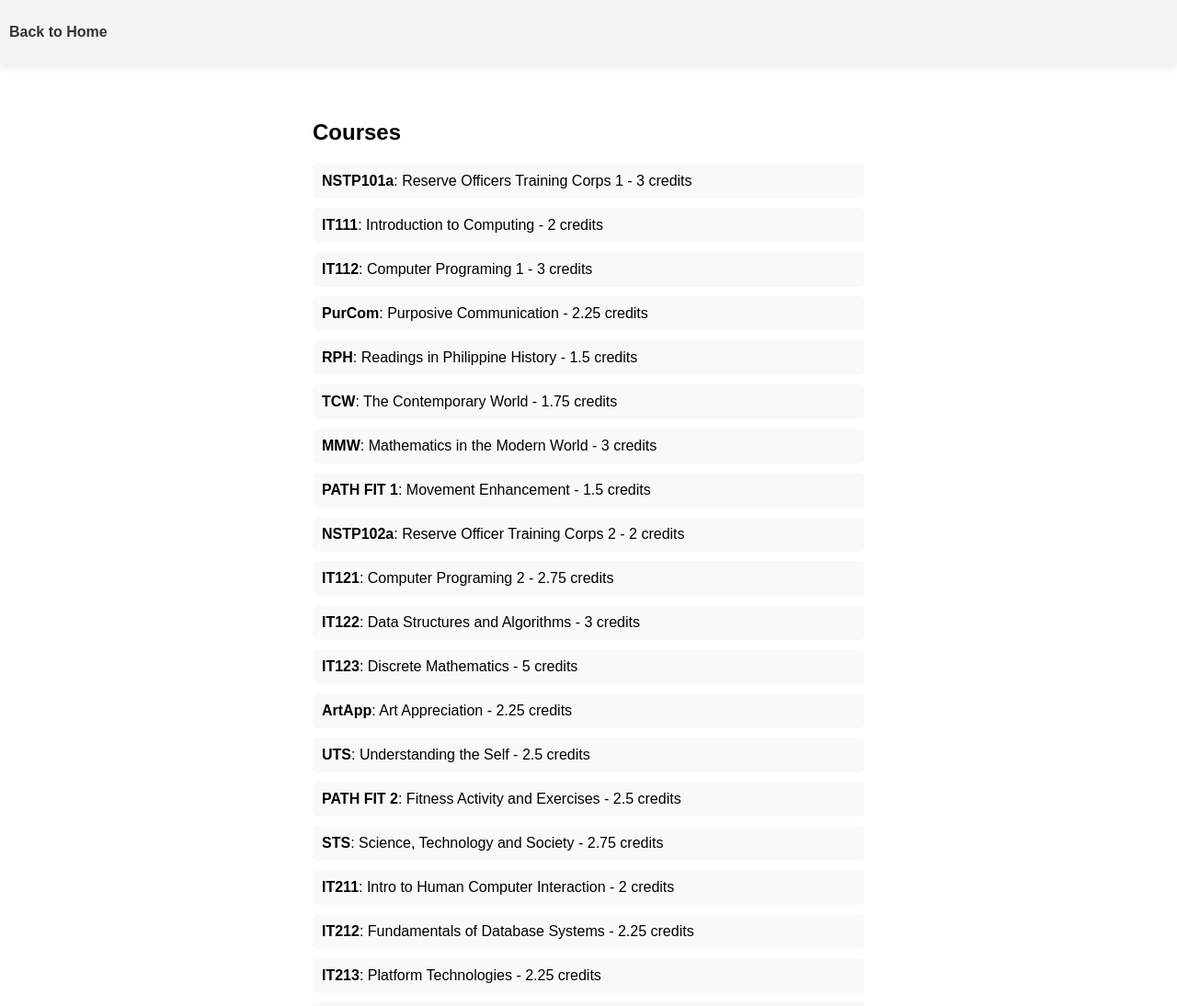
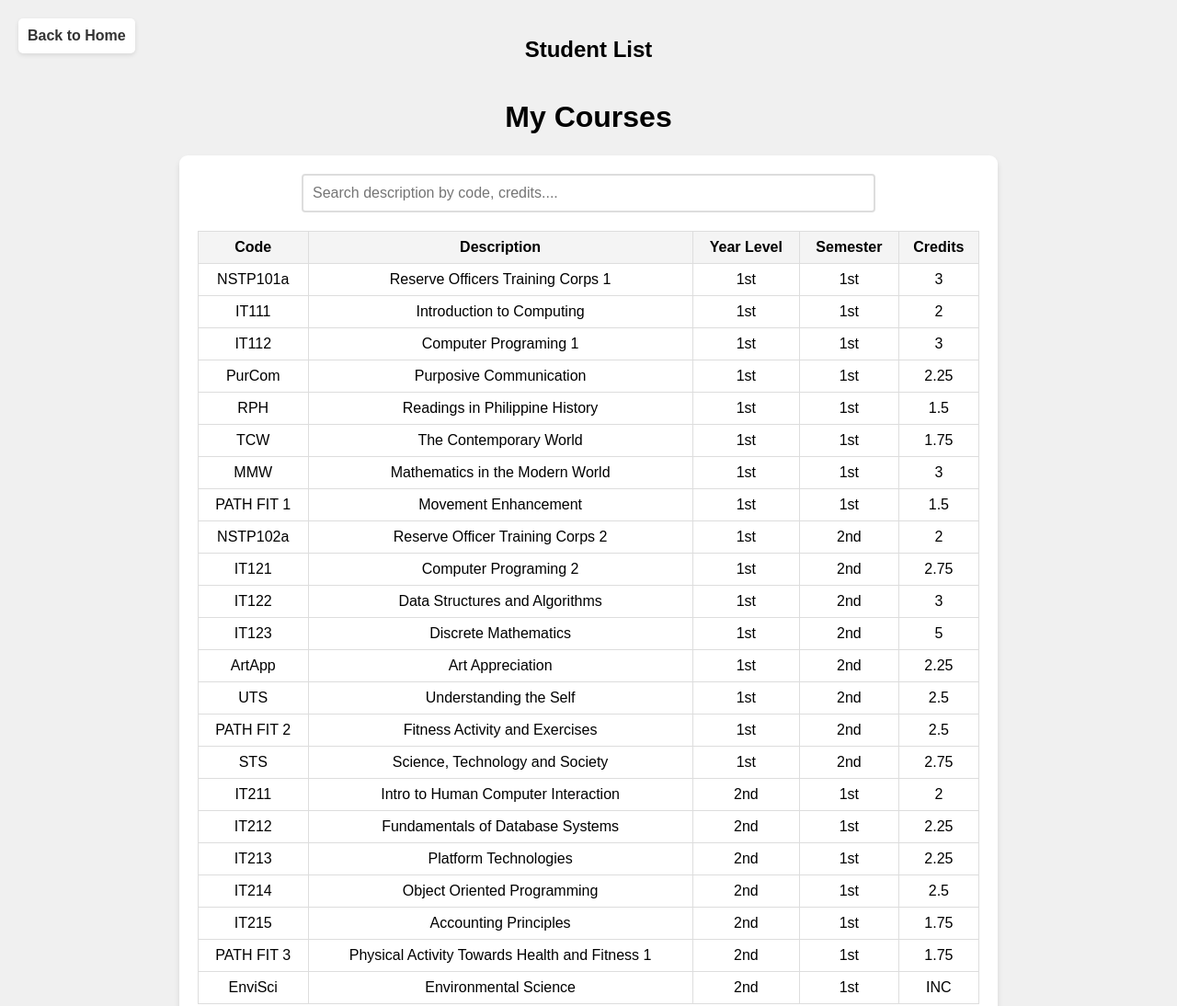
Before and after one commit to llacuna750/courses.json, a plain HTML site: page index.html in a window 1280 px wide. Shown: the top 1094 px of the page at 92% size. Drawn offline with Linux system fonts and the light colour scheme.

Commit message:
Update index.html

```diff
--- a/index.html
+++ b/index.html
@@ -5,58 +5,170 @@
     <meta name="viewport" content="width=device-width, initial-scale=1.0">
     <title>Course List</title>
     <style>
-        body { margin: 0; font-family: Arial, sans-serif; }
-        .course-container { max-width: 600px; margin: auto; padding: 20px; }
-        .course { background: #f4f4f4; margin: 10px 0; padding: 10px; border-radius: 5px; }
-
+        body {
+            margin: 0;
+            font-family: Arial, sans-serif;
+            display: flex;
+            flex-direction: column;
+            align-items: center;
+            padding: 20px;
+            background-color: #f0f0f0;
+        }
         .home {
-            padding: 10px 0;
-            background-color: #f4f4f4;
-            box-shadow: 0 2px 10px rgba(0,0,0,0.1);
-            margin-top: 0em;
-
-            p {
-                padding: 0 10px;
-            }
+            position: fixed;
+            top: 20px;
+            left: 20px;
+            z-index: 10;
         }
         .home a {
             text-decoration: none;
             color: #333;
             font-weight: bold;
+            padding: 10px;
+            display: inline-block;
+            background-color: white;
+            border-radius: 5px;
+            box-shadow: 0 2px 5px rgba(0,0,0,0.1);
+        }
+        .mycourses {
+            margin-bottom: 1px;
         }
         .course-container {
+            max-width: 850px;
+            width: 100%;
+            background-color: white;
+            padding: 20px;
+            box-shadow: 0 4px 6px rgba(0,0,0,0.1);
+            border-radius: 9px;
+        }
+        #search-container {
+            margin-bottom: 20px;
+            width: 100%;
+            display: flex;
+            justify-content: center;
+        }
+        #search-input {
+            width: 100%;
             max-width: 600px;
-            margin: 20px auto;
-            padding: 20px;
+            padding: 10px;
+            font-size: 16px;
+            border: 2px solid #ddd;
+            border-radius: 4px;
         }
-        .course {
-            background: #f9f9f9;
-            margin: 10px 0;
-            padding: 10px;
-            border-radius: 5px;
+        table {
+            width: 100%;
+            border-collapse: collapse;
+            padding:
+        }
+        th, td {
+            border: 1px solid #ddd;
+            padding: 8px;
+            text-align: center;
+        }
+        th {
+            background-color: #f4f4f4;
+            font-weight: bold;
         }
     </style>
 </head>
 <body>
-    <header class="home">
-        <p><a href="https://llacuna750.github.io/">Back to Home</a></p>
-    </header>
+    <div class="home">
+        <a href="https://llacuna750.github.io/">Back to Home</a>
+    </div>
+
+    <div class="page-content">
+        <h2>Student List</h2>
+        <ul id="student-list" class="card-body"></ul>
+    </div>
+
+    <div class="mycourses">
+        <h1>My Courses</h1>
+    </div>
+
+
 
     <div class="course-container">
-        <h2>Courses</h2>
-        <div id="courses"></div>
+        <div id="search-container">
+            <input type="text" id="search-input" placeholder="Search description by code, credits....">
+        </div>
+
+        <table>
+            <thead>
+                <tr>
+                    <th>Code</th>
+                    <th>Description</th>
+                    <th>Year Level</th>
+                    <th>Semester</th>
+                    <th>Credits</th>
+                </tr>
+            </thead>
+            <tbody id="courses-table"></tbody>
+        </table>
     </div>
 
     <script>
+         // Replace with your JSON file URL
+        const jsonURL = "https://raw.githubusercontent.com/llacuna750/courses.json/refs/heads/main/students.json";
+
+        fetch(jsonURL)
+            .then(response => response.json()) // Convert response to JSON
+            .then(data => {
+                let studentList = document.getElementById("student-list");
+
+                // Check if JSON contains 'students' array
+                if (data.students && Array.isArray(data.students)) {
+                    data.students.forEach(student => {
+                        let listItem = document.createElement("li");
+                        listItem.textContent = `${student.name} - ${student.age} (Course: ${student.course})`;
+                        studentList.appendChild(listItem);
+                    });
+                } else {
+                    console.error("Expected 'students' array but got:", data);
+                }
+            })
+            .catch(error => console.error("Error fetching JSON:", error));
+
+
+
         fetch("https://raw.githubusercontent.com/llacuna750/courses.json/refs/heads/main/courses.json")
             .then(response => response.json())
             .then(data => {
-                let coursesContainer = document.getElementById('courses');
+                let coursesTable = document.getElementById('courses-table');
+
+                // Populate initial table
                 data.courses.forEach(course => {
-                    let div = document.createElement('div');
-                    div.classList.add('course');
-                    div.innerHTML = `<strong>${course.code}</strong>: ${course.description} - ${course.credit} credits`;
-                    coursesContainer.appendChild(div);
+                    let row = document.createElement('tr');
+                    row.innerHTML = `
+                        <td>${course.code}</td>
+                        <td>${course.description}</td>
+                        <td>${course.year_level}</td>
+                        <td>${course.sem}</td>
+                        <td>${course.credit}</td>
+                    `;
+                    coursesTable.appendChild(row);
+                });
+
+                // Add search functionality
+                const searchInput = document.getElementById('search-input');
+                searchInput.addEventListener('input', function() {
+                    const searchTerm = this.value.toLowerCase().trim();
+                    const rows = coursesTable.getElementsByTagName('tr');
+
+                    for (let row of rows) {
+                        const cells = row.getElementsByTagName('td');
+                        let shouldShow = false;
+
+                        // Check if any cell contains the search term
+                        for (let cell of cells) {
+                            if (cell.textContent.toLowerCase().includes(searchTerm)) {
+                                shouldShow = true;
+                                break;
+                            }
+                        }
+
+                        // Toggle row visibility
+                        row.style.display = shouldShow ? '' : 'none';
+                    }
                 });
             })
             .catch(error => console.error('Error fetching JSON:', error));
```
